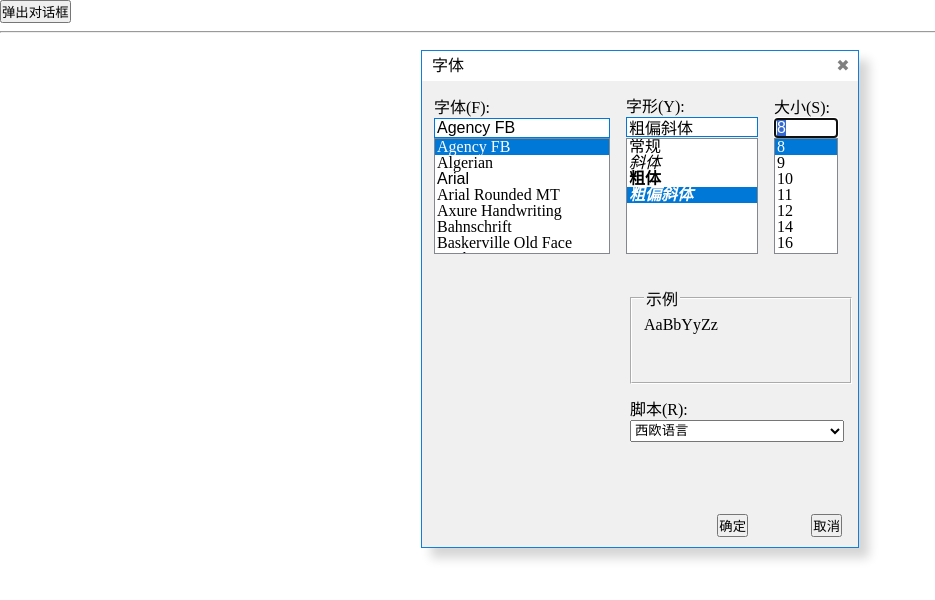
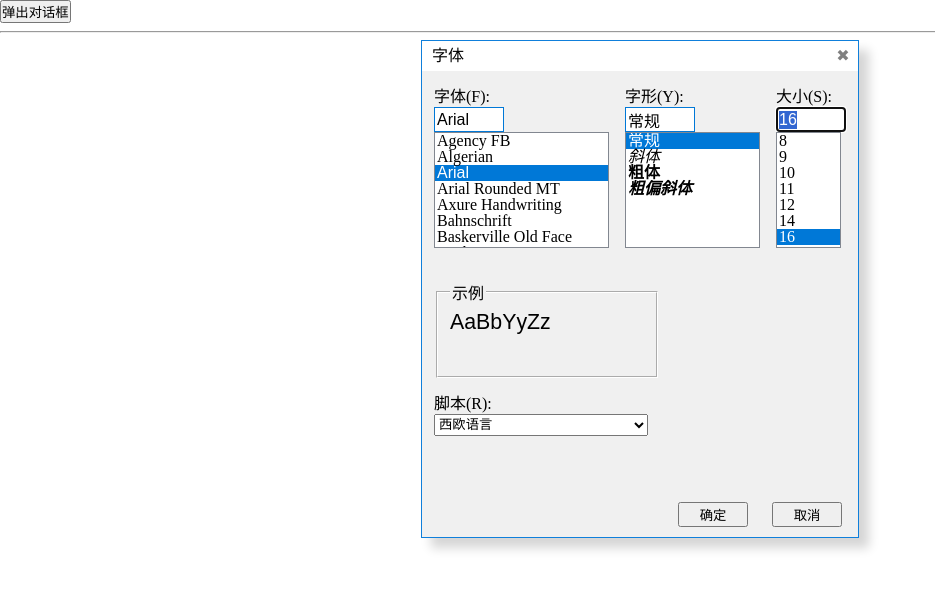
Before and after one commit to YangDiaa/jsnotepad, a plain HTML site: page com/dlg-font/index.html in a window 1280 px wide. Both pictures are taken after a click on the button "弹出对话框". Shown: the whole page, without its empty margins (0-935 px from the left). Drawn offline with nearby package versions, Linux system fonts and the light colour scheme.

Commit message:
字体对话框设置

```diff
--- a/com/dlg-font/dlg-font.css
+++ b/com/dlg-font/dlg-font.css
@@ -1,4 +1,4 @@
-.notepad-dlg-font {
+.notepad-dlg-font{
     width: 100%;
     height: 100%;
     left: 0;
@@ -6,7 +6,7 @@
     position: fixed;
     z-index: 10;
 }
-.notepad-dlg-font .dialogbox {
+.notepad-dlg-font .dialogbox{
     border: 1px solid #0f7fdb;
     box-shadow: 10px 10px 10px  #d6d6d6;
     box-sizing: border-box;
@@ -14,7 +14,7 @@
     width: 438px;
     height: 498px;
     margin: 0 auto;
-    top: 50px;
+    top: 40px;
     position: relative;
     user-select: none;
 }
@@ -37,7 +37,7 @@
     text-align: center;
     width: 30px;
 }
-.notepad-dlg-font .main {
+.notepad-dlg-font .main{
     background: #f0f0f0;
     box-sizing: border-box;
     height: 466px;
@@ -45,38 +45,36 @@
     position: relative;
 }
 .notepad-dlg-font .main .font-family,
-.notepad-dlg-font .main .font-style {
-  display: inline-block;
-  margin-right: 16px;
+.notepad-dlg-font .main .font-style{
+    display: inline-block;
+    margin-right: 16px;
 }
-.notepad-dlg-font .main .sample {
+.notepad-dlg-font .main .font-size{
+    display: inline-block;
+}
+.notepad-dlg-font .main .sample{
     border-color: white;
     height: 78px;
-    margin-left: 196px;
     margin-top: 28px;
     width: 194px;
 }
-
-.notepad-dlg-font .main .script {
-    margin-left: 196px;
+.notepad-dlg-font .main .script{
     margin-top: 12px;
 }
-
-.notepad-dlg-font .main select {
+.notepad-dlg-font .main select{
     height: 22px;
     width: 214px;
 }
-.notepad-dlg-font .main .font-size {
-    display: inline-block;
+.notepad-dlg-font .main input{
+    width: 70px;
+    height: 25px;
 }
-
-.notepad-dlg-font .main .ok {
+.notepad-dlg-font .main .ok{
     bottom: 10px;
     position: absolute;
     right: 110px;
 }
-
-.notepad-dlg-font .main .cancel {
+.notepad-dlg-font .main .cancel{
     bottom: 10px;
     position: absolute;
     right: 16px;
--- a/com/dlg-font/dlg-font.js
+++ b/com/dlg-font/dlg-font.js
@@ -4,15 +4,15 @@ var $dlgFont =(function(){
             +'<div class="dialogbox">'
                 +'<div class="titlebar">'
                     +'<p class="title">字体</p>'
-                    +'<span class="close-btn">✖</span>'
+                    +'<span class="close-btn" title="关闭">✖</span>'
                 +'</div>'
-                +'<div class="main notepad-dlg-main">'
+                +'<div class="main">'
                     +'<div class="font-family"><p>字体(F):</p></div>'
                     +'<div class="font-style"><p>字形(Y):</p></div>'
                     +'<div class="font-size"><p>大小(S):</p></div>'
                     +'<fieldset class="sample">'
                         +'<legend>示例</legend>'
-                        +'<p>AaBbYyZz</p>'
+                        +'<p class="sample-txt">AaBbYyZz</p>'
                     +'</fieldset>'
                     +'<div class="script">'
                         +'<label>'
@@ -31,58 +31,111 @@ var $dlgFont =(function(){
     var $close = $dlg.find('.close-btn'),
         $cancel = $dlg.find('.cancel'),
         $ok = $dlg.find('.ok'),
+        $sample = $dlg.find('.sample-txt'),
         $titlebar = $dlg.find('.titlebar');
 
-    function close() {
+    var fonts = ['Agency FB','Algerian','Arial','Arial Rounded MT','Axure Handwriting','Bahnschrift','Baskerville Old Face','Bauhaus 93', 'Bell MT', 'Berlin Sans FB', 'Bernard MT', 'BlackAdder ITC'],
+        styles = ['常规','斜体','粗体','粗偏斜体'],
+        sizes = ['8','9','10','11','12','14','16','18','20','22','24','26','28','36','48','72'];
+
+    var cfg = {
+        family: 'Arial',
+        style: '常规',
+        size: '16',
+        okHandler: null
+    };
+
+    function close(){
         $dlg.remove();
     }
-    function init() {
-        var fonts = ['Agency FB', 'Algerian', 'Arial', 'Arial Rounded MT', 'Axure Handwriting', 'Bahnschrift', 'Baskerville Old Face', 'Bauhaus 93', 'Bell MT', 'Berlin Sans FB', 'Bernard MT', 'BlackAdder ITC'],
-            styles = ['常规', '斜体', '粗体', '粗偏斜体'],
-            sizes = ['8', '9', '10', '11', '12', '14', '16', '18', '20', '22', '24', '26', '28', '36', '48', '72'];
+    //设置示例文字样式
+    function sample(){
+        $sample.css({
+            'font-family':cfg.family,
+            'font-size':cfg.size+'pt'
+        });
 
-        var l1 = new comList();
-        l1.show({
-            container: '.notepad-dlg-font .font-family',
-            width: '176px',
+        if(cfg.style == '斜体'){
+            $sample.css({'font-style':'italic'});
+            return;
+        }
+        if(cfg.style == '粗体'){
+            $sample.css({'font-weight':'bold'});
+            return;
+        }
+        if(cfg.style == '粗偏斜体'){
+            $sample.css({
+                'font-weight':'bold',
+                'font-style':'italic'
+            });
+            return;
+        }
+    }
+
+    function init(){
+        var listFamily = new comList();
+        listFamily.show({
+            container: '.font-family',
+            width: '175px',
             list: fonts,
+            select: fonts.indexOf(cfg.family),
             isFont: true,
-            selectHandler: function(e) {
-                console.log(fonts[e]);
+            selectHandler: function(e){
+                cfg.family = fonts[e];
+                sample();
             }
         });
 
-        var l2 = new comList();
-        l2.show({
-            container: '.notepad-dlg-font .font-style',
-            select: 3,
-            width: '132px',
+        var listStyle = new comList();
+        listStyle.show({
+            container: '.font-style',
+            width: '135px',
             list: styles,
+            select: styles.indexOf(cfg.style),
             isFontStyle: true,
-            selectHandler: function(e) {
-                console.log(styles[e]);
+            selectHandler: function(e){
+                cfg.style = styles[e];
+                sample();
             }
         });
 
-        var l3 = new comList();
-        l3.show({
-            container: '.notepad-dlg-font .font-size',
-            width: '64px',
+        var listSize = new comList();
+        listSize.show({
+            container: '.font-size',
+            width: '65px',
             list: sizes,
+            select: sizes.indexOf(cfg.size),
             selectHandler: function(e) {
-                console.log(sizes[e]);
+                cfg.size = sizes[e];
+                sample();
             }
+        });
+
+        sample();
+    }
+
+    function show(conf){
+        $.extend(cfg,conf);
+        $('body').append($dlg);
+        init();
+        $dlg.find('.dialogbox').draggable({handle: $titlebar});
+
+        $close.click(close);
+        $cancel.click(close);
+
+        $ok.click(function(){
+            cfg.okHandler({
+                family: cfg.family,
+                style: cfg.style,
+                size: cfg.size
+            });
+            close();
+        });
+        $dlg.click(function(e){
+            e.stopPropagation();
         });
     }
 
-    function show(){
-        $('body').append($dlg);
-        init();
-        $dlg.find('.dialogbox').draggable({handle: $titlebar});
-        $close.click(close);
-        $cancel.click(close);
-        $ok.click(close);
-    }
     return{
         show:show
     }
```
Also changed, not shown: com/dlg-font/index.html (+2 -2 lines).
